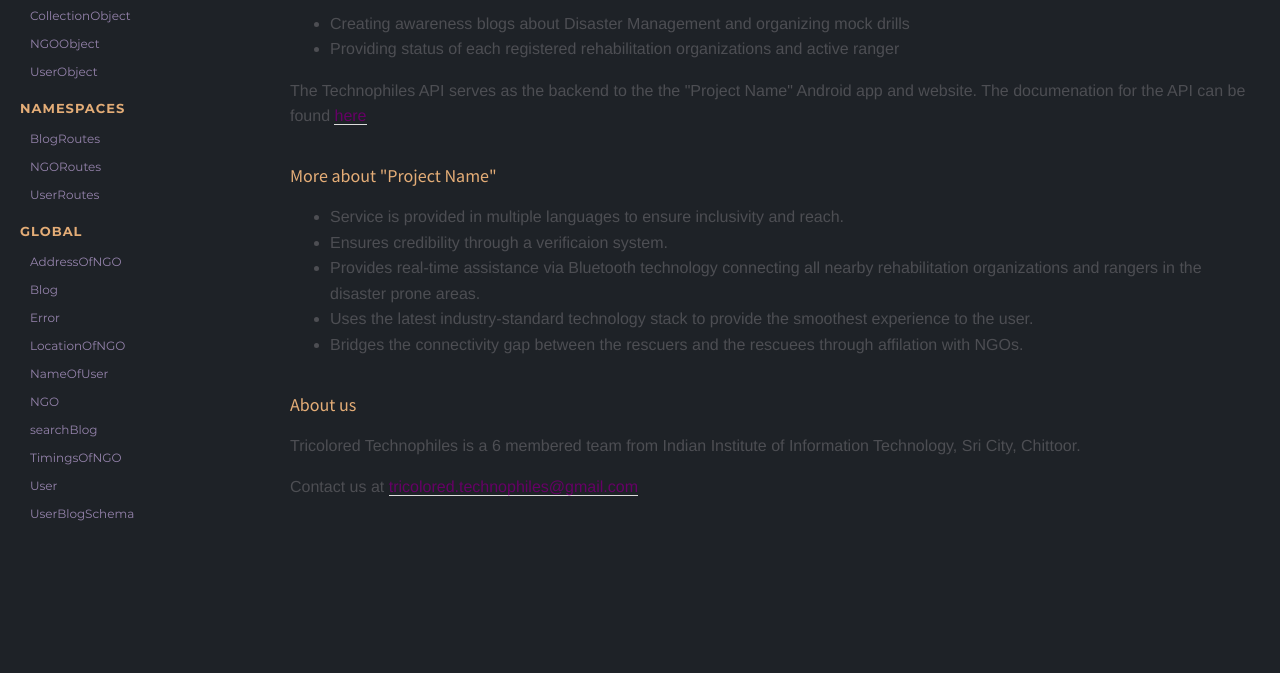
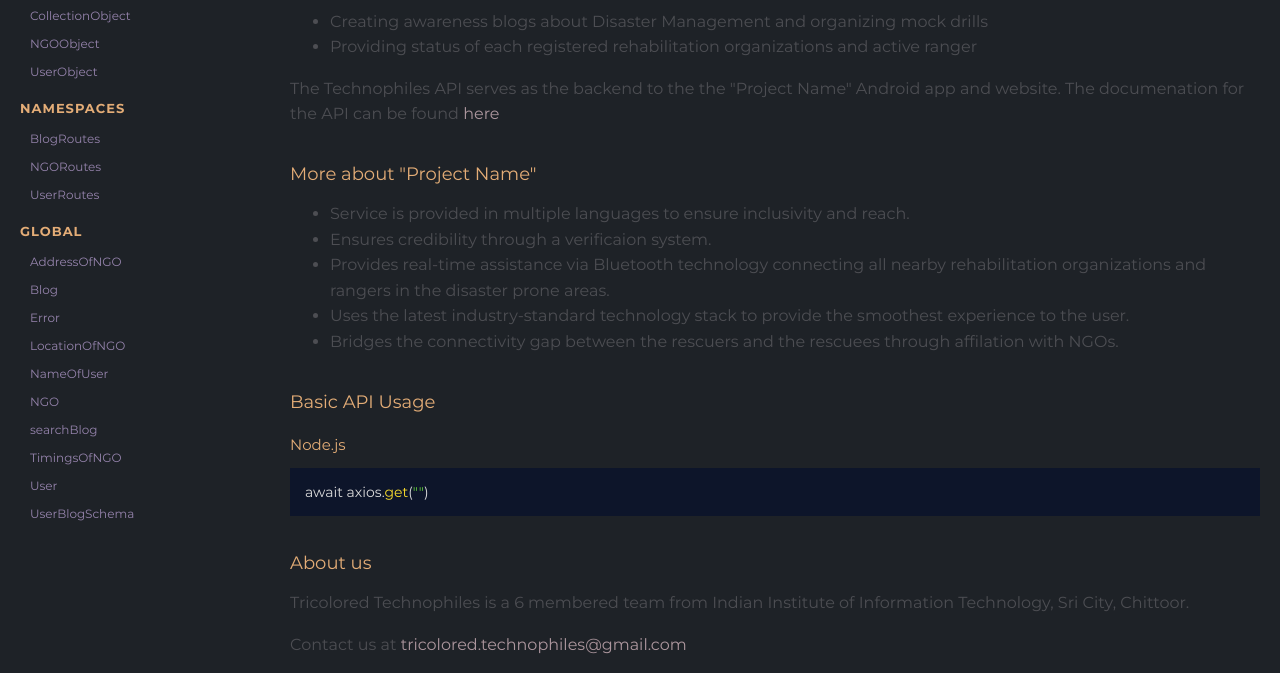
Before and after one commit to notRyuk/TechnophilesAPI, a website: page docs/index.html in a window 1280 px wide. Shown: the part 146-819 px from the top of the page. Drawn offline with Linux system fonts and the light colour scheme.

Commit message:
Updated the README file

```diff
--- a/docs/index.html
+++ b/docs/index.html
@@ -86,6 +86,10 @@
 <li>Uses the latest industry-standard technology stack to provide the smoothest experience to the user.</li>
 <li>Bridges the connectivity gap between the rescuers and the rescuees through affilation with NGOs.</li>
 </ul>
+<h2>Basic API Usage</h2>
+<h3>Node.js</h3>
+<pre class="prettyprint source lang-js"><code>await axios.get(&quot;&quot;)
+</code></pre>
 <h2>About us</h2>
 <p>Tricolored Technophiles is a 6 membered team from Indian Institute of Information Technology, Sri City, Chittoor.</p>
 <p>Contact us at <a href="mailto:tricolored.technophiles@gmail.com">tricolored.technophiles@gmail.com</a></p></article>
--- a/docs/style.css
+++ b/docs/style.css
@@ -11,11 +11,22 @@ body,
 }
 
 .page-title,
+h1,
 h2,
 h3,
 h5,
-.wrap h3 {
+.wrap h3{
   color: #e4ad77 !important;
+  font-family: 'Montserrat', sans-serif !important;
+}
+
+article * {
+  font-family: 'Montserrat', sans-serif !important;
+}
+
+article a {
+  color: #ad979e !important;
+  border: none;
 }
 
 #nav-search,
--- a/styles/style.css
+++ b/styles/style.css
@@ -11,11 +11,22 @@ body,
 }
 
 .page-title,
+h1,
 h2,
 h3,
 h5,
-.wrap h3 {
+.wrap h3{
   color: #e4ad77 !important;
+  font-family: 'Montserrat', sans-serif !important;
+}
+
+article * {
+  font-family: 'Montserrat', sans-serif !important;
+}
+
+article a {
+  color: #ad979e !important;
+  border: none;
 }
 
 #nav-search,
```
Also changed, not shown: docs/tokenizer.js.html (+1 -1 lines), README.md.
